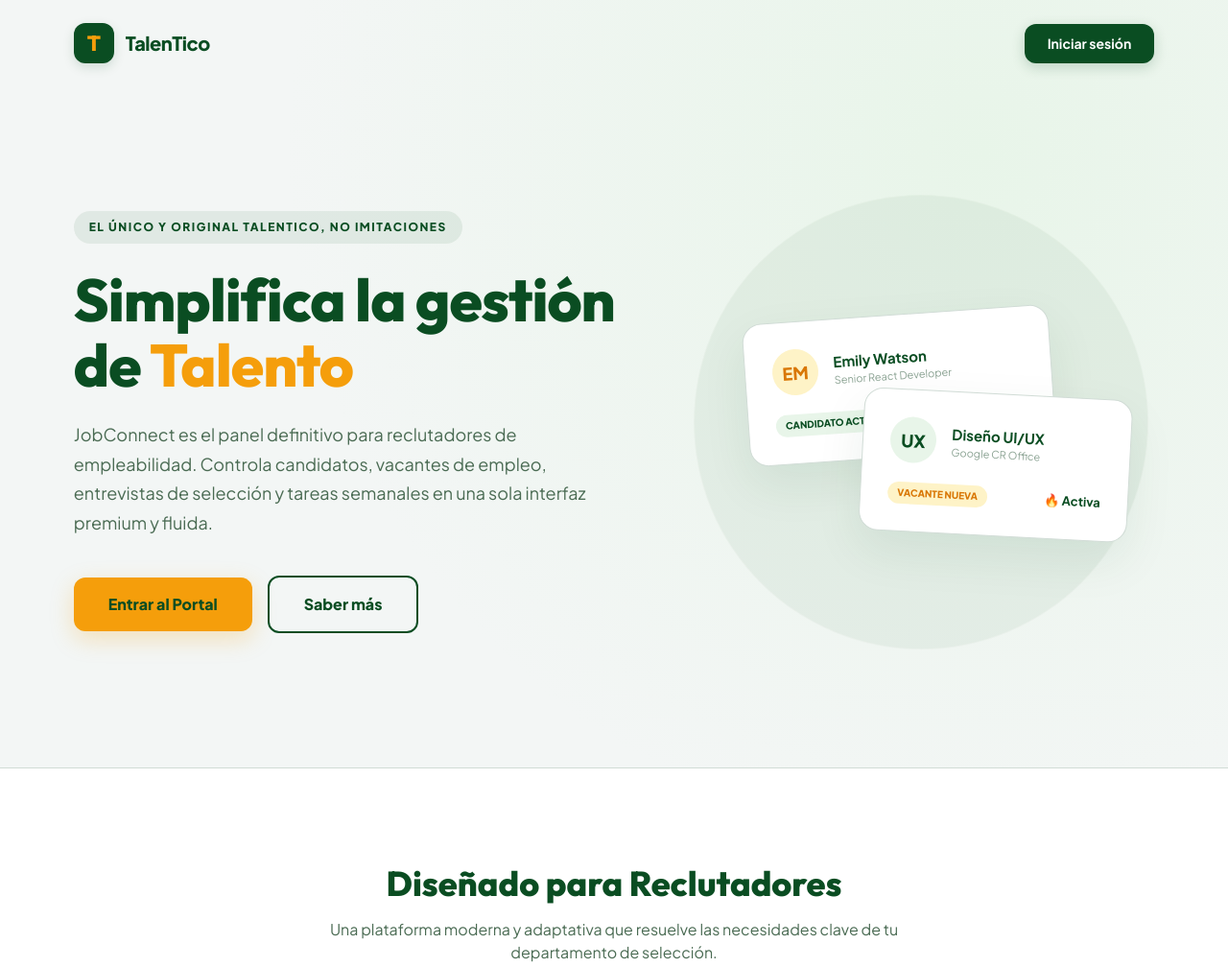
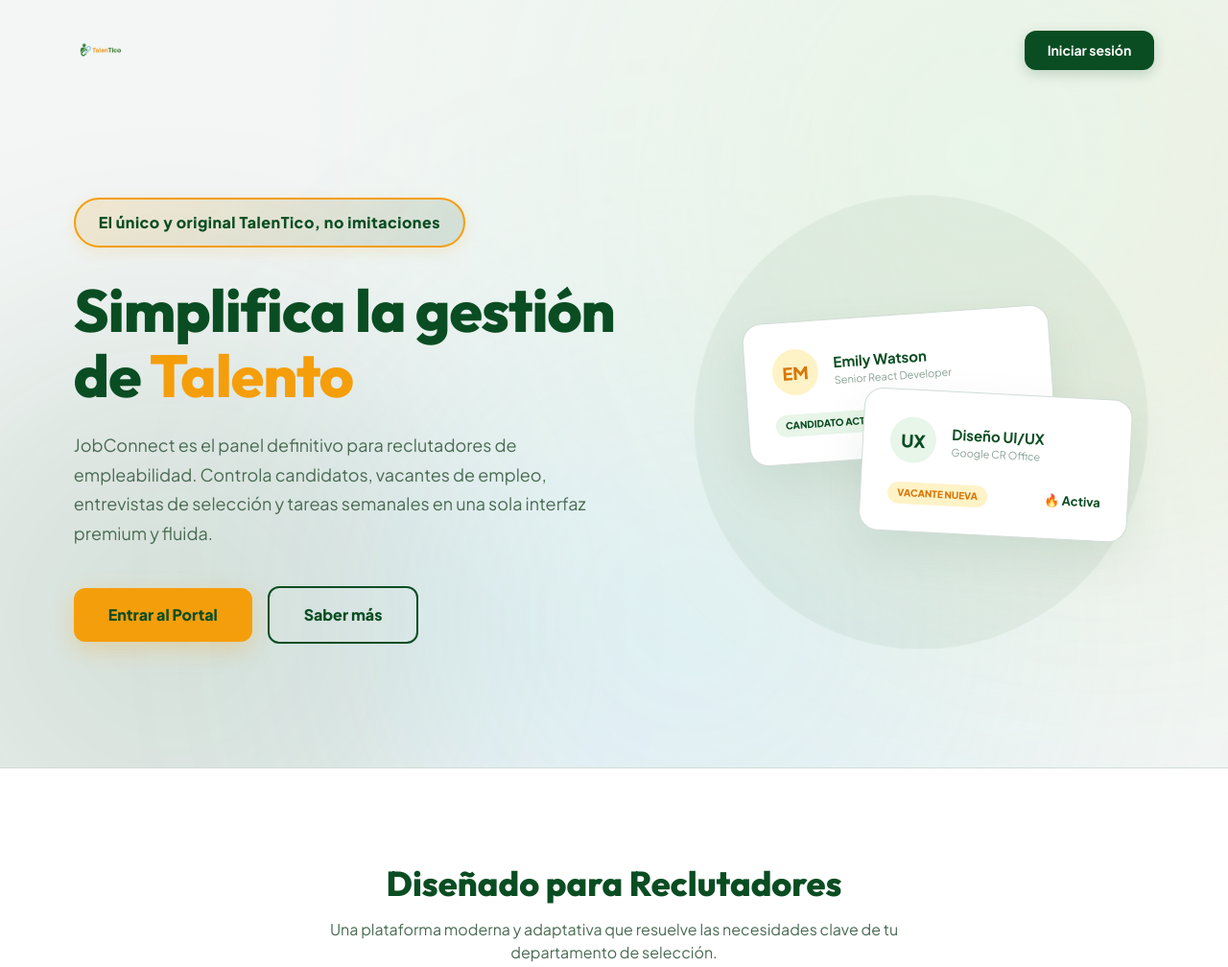
Before and after one commit to ulyssesquiros-FWD/TalenTico, a website built with Vite: page talentico/index.html in a window 1280 px wide. Shown: the top 1008 px of the page at 96% size. Built offline with nearby package versions, Linux system fonts and the light colour scheme.

Commit message:
feat: integrar logotipo oficial de TalenTico y animaciones de fondo

```diff
--- a/talentico/index.html
+++ b/talentico/index.html
@@ -42,6 +42,50 @@
       color: var(--text-primary);
       overflow-x: hidden;
       line-height: 1.5;
+    }
+
+    /* Animated background blobs */
+    .animated-bg {
+      position: fixed;
+      top: 0;
+      left: 0;
+      width: 100%;
+      height: 100%;
+      z-index: 0;
+      pointer-events: none;
+      overflow: hidden;
+    }
+    .bg-blob {
+      position: absolute;
+      width: clamp(300px, 45vw, 600px);
+      height: clamp(300px, 45vw, 600px);
+      border-radius: 50%;
+      filter: blur(130px);
+      opacity: 0.12;
+      animation: drift 25s infinite alternate ease-in-out;
+    }
+    .blob-1 {
+      background: var(--primary);
+      top: -10%;
+      right: -10%;
+      animation-duration: 22s;
+    }
+    .blob-2 {
+      background: var(--brand-green);
+      bottom: -15%;
+      left: -10%;
+      animation-duration: 30s;
+    }
+    .blob-3 {
+      background: #38bdf8;
+      top: 40%;
+      left: 30%;
+      animation-duration: 18s;
+    }
+    @keyframes drift {
+      0% { transform: translate(0, 0) scale(1); }
+      50% { transform: translate(80px, 60px) scale(1.15); }
+      100% { transform: translate(-40px, 120px) scale(0.95); }
     }
 
     h1, h2, h3 {
@@ -127,15 +171,23 @@
 
     .hero-eyebrow {
       display: inline-block;
-      padding: 8px 16px;
+      padding: 12px 24px;
       border-radius: 30px;
-      background: rgba(10, 77, 34, 0.08);
+      background: linear-gradient(135deg, rgba(245, 158, 11, 0.15) 0%, rgba(10, 77, 34, 0.12) 100%);
       color: var(--brand-green);
-      font-size: 12px;
-      font-weight: 800;
-      letter-spacing: 1.5px;
-      text-transform: uppercase;
-      margin-bottom: 24px;
+      border: 2px solid var(--primary);
+      font-size: 16px;
+      font-weight: 850;
+      letter-spacing: 0.5px;
+      margin-bottom: 28px;
+      box-shadow: 0 4px 15px rgba(245, 158, 11, 0.15);
+      animation: floatSlogan 3s ease-in-out infinite;
+    }
+
+    @keyframes floatSlogan {
+      0% { transform: translateY(0); }
+      50% { transform: translateY(-4px); }
+      100% { transform: translateY(0); }
     }
 
     .hero h1 {
@@ -433,11 +485,17 @@
 </head>
 <body>
 
+  <!-- BACKGROUND ANIMATIONS -->
+  <div class="animated-bg">
+    <div class="bg-blob blob-1"></div>
+    <div class="bg-blob blob-2"></div>
+    <div class="bg-blob blob-3"></div>
+  </div>
+
   <!-- NAVBAR -->
   <header class="navbar">
     <div class="logo-container">
-      <div class="logo-mark">T</div>
-      <span class="logo-text">TalenTico</span>
+      <img src="./logo-completo.png" alt="TalenTico Logo" style="height: 56px; object-fit: contain; position: relative; z-index: 5;" />
     </div>
     <a href="./pages/login.html" class="nav-btn">Iniciar sesión</a>
   </header>
@@ -529,8 +587,7 @@
   <!-- FOOTER -->
   <footer class="footer">
     <div class="footer-logo">
-      <div class="footer-logo-mark">T</div>
-      <strong style="font-family: 'Outfit', sans-serif; font-size: 18px;">TalenTico</strong>
+      <img src="./logo-completo.png" alt="TalenTico Logo" style="height: 46px; object-fit: contain; filter: brightness(0) invert(1);" />
     </div>
     <p>&copy; 2026 TalenTico. Todos los derechos reservados.</p>
   </footer>
--- a/talentico/src/main.js
+++ b/talentico/src/main.js
@@ -27,7 +27,7 @@ if (!token) {
         <aside class="sidebar" id="sidebar">
 
           <div class="brand">
-            <span class="brand-icon" aria-hidden="true">T</span>
+            <img src="../logo-icono.png" alt="TalenTico" style="width: 42px; height: 42px; object-fit: contain; margin-right: 8px;" />
             <div class="brand-info">
               <span class="brand-name">TALENTICO</span>
               <span class="brand-subtitle">Gestión de Talento</span>
```
Also changed, not shown: talentico/pages/Empresas.html (+1 -1 lines), talentico/pages/Postulaciones.html (+1 -1 lines), talentico/pages/candidatos.html (+1 -1 lines), talentico/pages/entrevistas.html (+1 -1 lines), talentico/pages/login.html (+2 -3 lines), talentico/pages/tareas.html (+1 -1 lines), talentico/pages/vacantes.html (+1 -1 lines), talentico/public/logo-completo.png (added), talentico/public/logo-icono.png (added).
